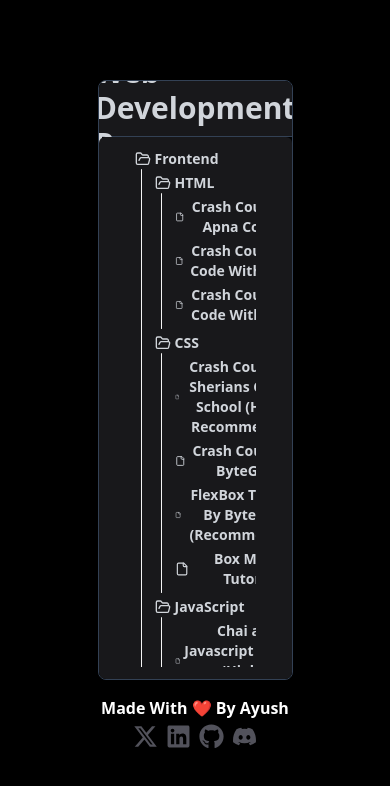
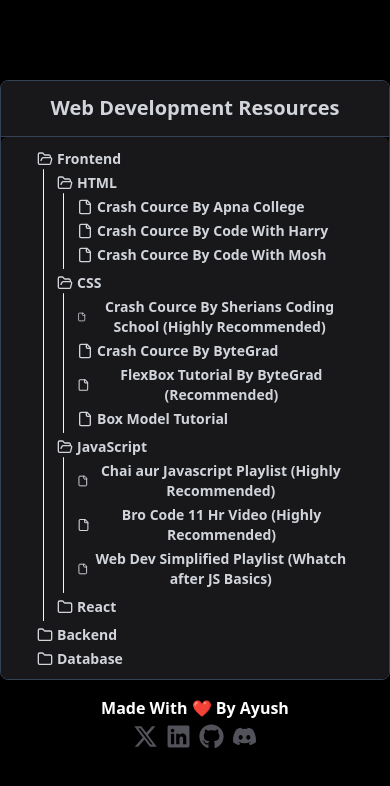
Before and after one commit to ayushsharma74/web-dev-resources, a Next.js app: page / in a window 390 px wide. Shown: the top 786 px of the page. Built offline with nearby package versions, Linux system fonts and the light colour scheme.

Commit message:
responsive testing

```diff
--- a/src/components/FileTree.tsx
+++ b/src/components/FileTree.tsx
@@ -3,10 +3,12 @@
 
 export function FileTree() {
   return (
-    <div className="relative flex h-[600px] w-1/2 flex-col items-center justify-center overflow-hidden rounded-lg border border-slate-700 bg-black md:shadow-xl">
+    <div className="relative flex h-[600px] md:w-[600px] lg:w-[700px] flex-col items-center justify-center overflow-hidden rounded-lg border border-slate-700 bg-black md:shadow-xl">
       <div className="bg-zinc-900 text-gray-300 text-3xl font-bold border-b border-slate-700 flex items-center justify-center w-full h-14 py-5">
 
+       <p className="text-xl text-center sm:text-xl md:text-2xl lg:text-3xl">
        Web Development Resources
+        </p>
       </div>
       <Tree
         className="px-7 py-3 overflow-hidden rounded-md bg-zinc-900 text-gray-300 font-semibold"
```
